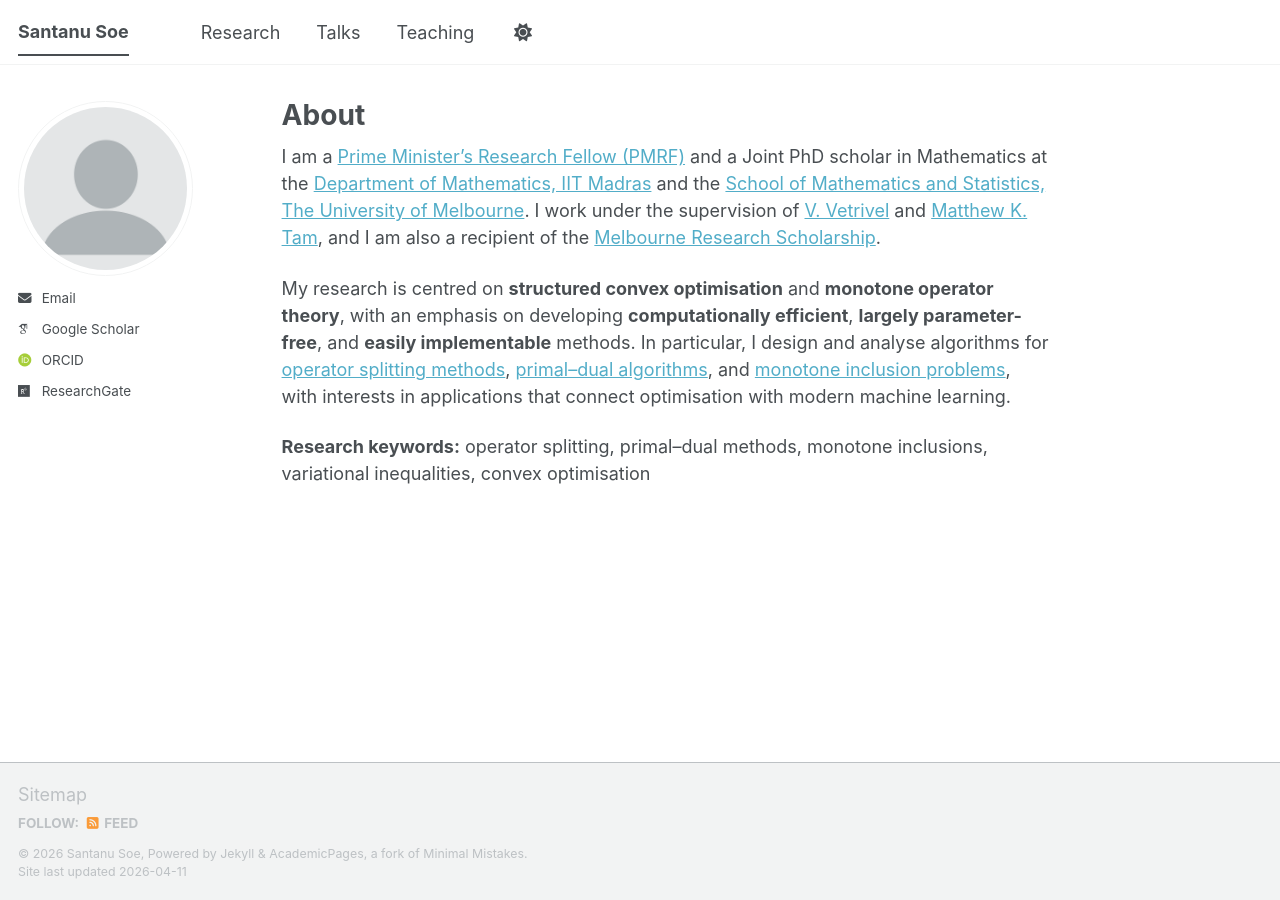
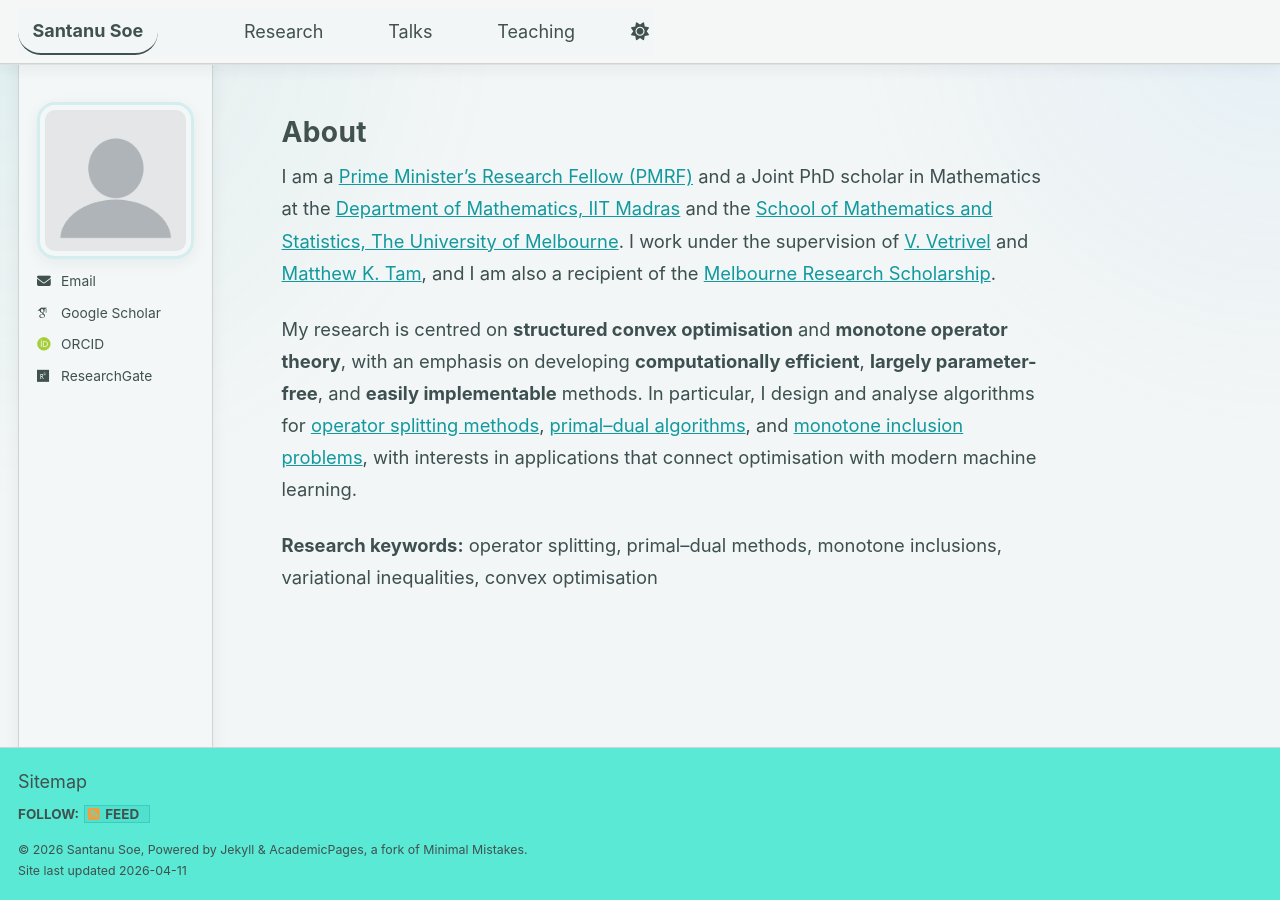
Before and after one commit to santanusoe/santanusoe.github.io, a Jekyll site: the page built from _pages/about.md, in a window 1280 px wide. Built offline with Jekyll 4.4.1, drawn with Linux system fonts in a browser that asks for light colours; some web fonts are replaced; a script bundle is joined from its source files by our own code; library files that are not in the unit come from our copies.

Commit message:
Refresh site with friendlier visual style

```diff
--- a/_config.yml
+++ b/_config.yml
@@ -8,7 +8,7 @@
 
 # Basic Site Settings
 locale                   : "en-US"
-site_theme               : "default" # The available themes options are "default", "air", "sunrise", "mint", "dirt" and "contrast"
+site_theme               : "mint" # The available themes options are "default", "air", "sunrise", "mint", "dirt" and "contrast"
 title                    : "Santanu Soe"
 title_separator          : "-"
 name                     : &name "Santanu Soe"
--- /dev/null
+++ b/_sass/layout/_friendly-refresh.scss
@@ -0,0 +1,130 @@
+/* ==========================================================================
+   FRIENDLY STYLE REFRESH
+   ========================================================================== */
+
+:root {
+  --friendly-surface: color-mix(in srgb, var(--global-bg-color) 90%, #f5fbff 10%);
+  --friendly-surface-elevated: color-mix(in srgb, var(--global-bg-color) 82%, #edf7ff 18%);
+  --friendly-shadow: 0 10px 30px rgba(24, 39, 75, 0.08);
+  --friendly-shadow-soft: 0 4px 16px rgba(24, 39, 75, 0.06);
+}
+
+html {
+  scroll-behavior: smooth;
+}
+
+body {
+  background: radial-gradient(circle at 0% 0%, color-mix(in srgb, var(--global-base-color) 9%, transparent) 0%, transparent 35%),
+              radial-gradient(circle at 100% 0%, color-mix(in srgb, #63b3ed 10%, transparent) 0%, transparent 30%),
+              var(--global-bg-color);
+  line-height: 1.75;
+}
+
+.page {
+  padding-top: 1rem;
+}
+
+.page__content,
+.archive,
+.sidebar,
+.author__urls-wrapper button {
+  font-size: 1.02rem;
+}
+
+.masthead {
+  backdrop-filter: blur(8px);
+  background: color-mix(in srgb, var(--global-bg-color) 85%, white 15%);
+  border-bottom: 1px solid color-mix(in srgb, var(--global-border-color) 70%, white 30%);
+  box-shadow: var(--friendly-shadow-soft);
+}
+
+.greedy-nav {
+  background: transparent;
+}
+
+.greedy-nav a,
+.masthead__menu-item a {
+  border-radius: 999px;
+  padding: 0.35rem 0.8rem;
+  transition: background-color 0.2s ease, color 0.2s ease;
+}
+
+.greedy-nav a:hover,
+.masthead__menu-item a:hover {
+  background: color-mix(in srgb, var(--global-base-color) 15%, transparent);
+}
+
+.page__hero {
+  border-radius: 18px;
+  overflow: hidden;
+  box-shadow: var(--friendly-shadow);
+}
+
+.sidebar {
+  background: var(--friendly-surface);
+  border: 1px solid var(--global-border-color);
+  border-radius: 18px;
+  box-shadow: var(--friendly-shadow-soft);
+  padding: 1rem;
+}
+
+.author__avatar img {
+  border-radius: 18px;
+  border: 3px solid color-mix(in srgb, var(--global-base-color) 18%, white 82%);
+  box-shadow: var(--friendly-shadow-soft);
+}
+
+.author__urls a,
+.btn,
+.notice {
+  border-radius: 12px;
+}
+
+.archive__item,
+.list__item,
+.page__content > .notice,
+.page__content > .archive__item {
+  background: var(--friendly-surface-elevated);
+  border: 1px solid var(--global-border-color);
+  border-radius: 16px;
+  box-shadow: var(--friendly-shadow-soft);
+  padding: 1rem 1.1rem;
+}
+
+.archive__item-title,
+.page__title,
+.author__name {
+  letter-spacing: 0.01em;
+}
+
+.archive__item-excerpt p,
+.page__content p {
+  color: color-mix(in srgb, var(--global-text-color) 90%, #243b53 10%);
+}
+
+.btn,
+.pagination--pager,
+.page__footer-follow a {
+  background: color-mix(in srgb, var(--global-base-color) 12%, transparent);
+  border: 1px solid color-mix(in srgb, var(--global-base-color) 30%, transparent);
+  color: var(--global-text-color);
+}
+
+.btn:hover,
+.pagination--pager:hover,
+.page__footer-follow a:hover {
+  background: color-mix(in srgb, var(--global-base-color) 22%, transparent);
+  text-decoration: none;
+}
+
+.footer,
+.page__footer {
+  border-top: 1px solid var(--global-border-color);
+  background: color-mix(in srgb, var(--global-footer-bg-color) 80%, white 20%);
+}
+
+@media (max-width: 1024px) {
+  .sidebar {
+    margin-top: 1rem;
+  }
+}
--- a/assets/css/main.scss
+++ b/assets/css/main.scss
@@ -36,6 +36,7 @@
     "layout/archive",
     "layout/sidebar",
     "layout/json_cv",
+    "layout/friendly-refresh",
 
     "vendor/font-awesome/fontawesome",
     "vendor/font-awesome/solid",
```
